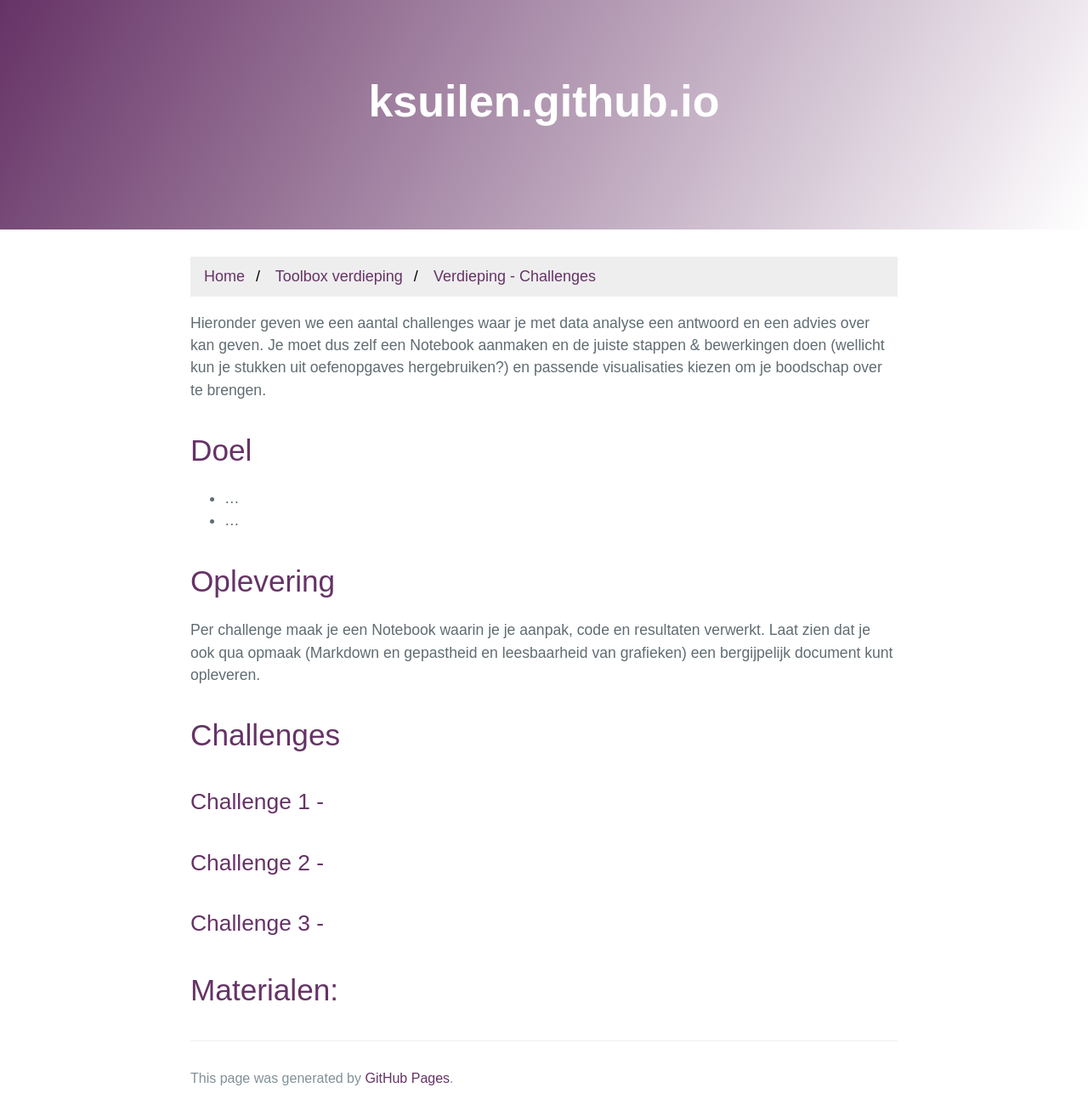
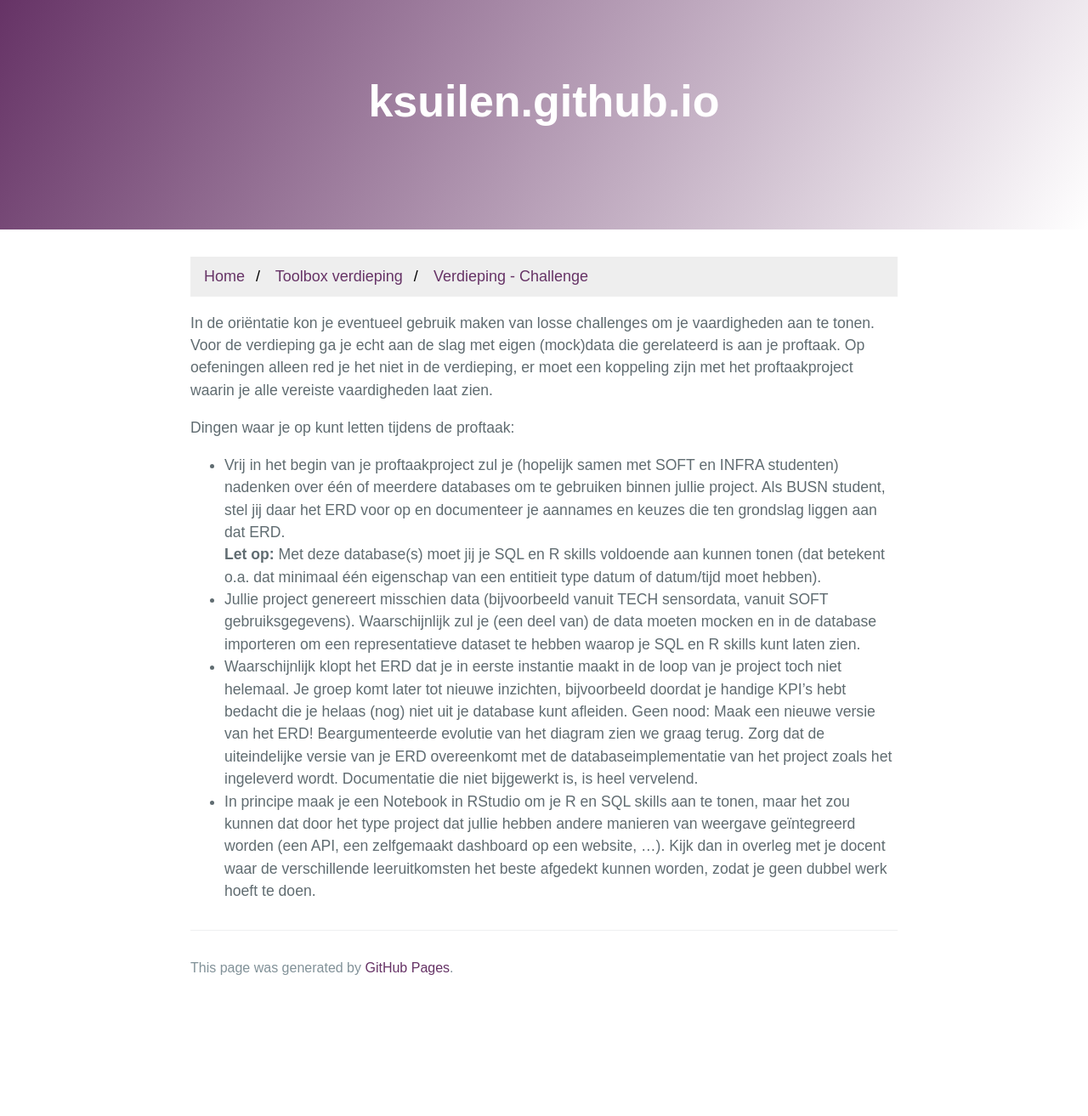
Before and after one commit to ksuilen/ksuilen.github.io, a Jekyll site: the page built from challenges_verdieping.md, in a window 1280 px wide. Shown: the whole page at 85% size. Built offline with Jekyll 4.4.1, drawn with Linux system fonts in a browser that asks for light colours; our own code applies the rules of GitHub Pages for plain Markdown files; the repository's description, which GitHub fills in, is left out; after the commit the page ends 1183 px from its top, so only the background shows below that.

Commit message:
typo in structuur oefening + aanpassing challenge verdieping naar proftaak tips

```diff
--- a/challenges_verdieping.md
+++ b/challenges_verdieping.md
@@ -1,23 +1,14 @@
 ---
 permalink: /challenges_verdieping.html
-title: "Verdieping - Challenges "
+title: "Verdieping - Challenge "
 categories: verdieping
 ---
 
-Hieronder geven we een aantal challenges waar je met data analyse een antwoord en een advies over kan geven. Je moet dus zelf een Notebook aanmaken en de juiste stappen & bewerkingen doen (wellicht kun je stukken uit oefenopgaves hergebruiken?) en passende visualisaties kiezen om je boodschap over te brengen.
+In de oriëntatie kon je eventueel gebruik maken van losse challenges om je vaardigheden aan te tonen. Voor de verdieping ga je echt aan de slag met eigen (mock)data die gerelateerd is aan je proftaak. Op oefeningen alleen red je het niet in de verdieping, er moet een koppeling zijn met het proftaakproject waarin je alle vereiste vaardigheden laat zien.
 
-# Doel
-- ...
-- ...
-
-# Oplevering
-Per challenge maak je een Notebook waarin je je aanpak, code en resultaten verwerkt. Laat zien dat je ook qua opmaak (Markdown en gepastheid en leesbaarheid van grafieken) een bergijpelijk document kunt opleveren.
-
-# Challenges
-## Challenge 1 -
-
-## Challenge 2 -
-
-## Challenge 3 -
-
-# Materialen:
+Dingen waar je op kunt letten tijdens de proftaak:
+* Vrij in het begin van je proftaakproject zul je (hopelijk samen met SOFT en INFRA studenten) nadenken over één of meerdere databases om te gebruiken binnen jullie project. Als BUSN student, stel jij daar het ERD voor op en documenteer je aannames en keuzes die ten grondslag liggen aan dat ERD.
+**Let op:** Met deze database(s) moet jij je SQL en R skills voldoende aan kunnen tonen (dat betekent o.a. dat minimaal één eigenschap van een entitieit type datum of datum/tijd moet hebben).
+* Jullie project genereert misschien data (bijvoorbeeld vanuit TECH sensordata, vanuit SOFT gebruiksgegevens). Waarschijnlijk zul je (een deel van) de data moeten mocken en in de database importeren om een representatieve dataset te hebben waarop je SQL en R skills kunt laten zien.
+* Waarschijnlijk klopt het ERD dat je in eerste instantie maakt in de loop van je project toch niet helemaal. Je groep komt later tot nieuwe inzichten, bijvoorbeeld doordat je handige KPI's hebt bedacht die je helaas (nog) niet uit je database kunt afleiden. Geen nood: Maak een nieuwe versie van het ERD! Beargumenteerde evolutie van het diagram zien we graag terug. Zorg dat de uiteindelijke versie van je ERD overeenkomt met de databaseimplementatie van het project zoals het ingeleverd wordt. Documentatie die niet bijgewerkt is, is heel vervelend.
+* In principe maak je een Notebook in RStudio om je R en SQL skills aan te tonen, maar het zou kunnen dat door het type project dat jullie hebben andere manieren van weergave geïntegreerd worden (een API, een zelfgemaakt dashboard op een website, ...). Kijk dan in overleg met je docent waar de verschillende leeruitkomsten het beste afgedekt kunnen worden, zodat je geen dubbel werk hoeft te doen.
```
Also changed, not shown: oefening_structuur.md (+7 -7 lines), toolbox_verdieping.md (+3 -3 lines).
